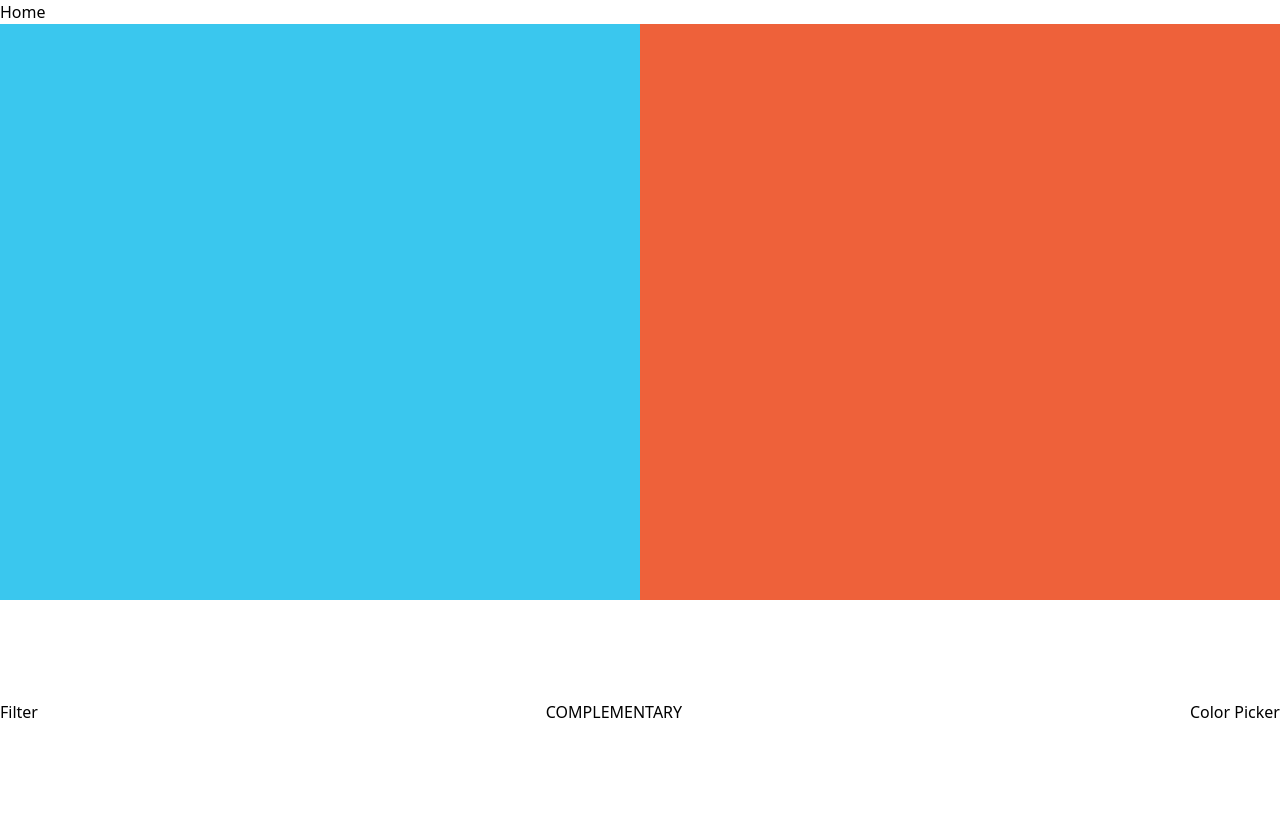
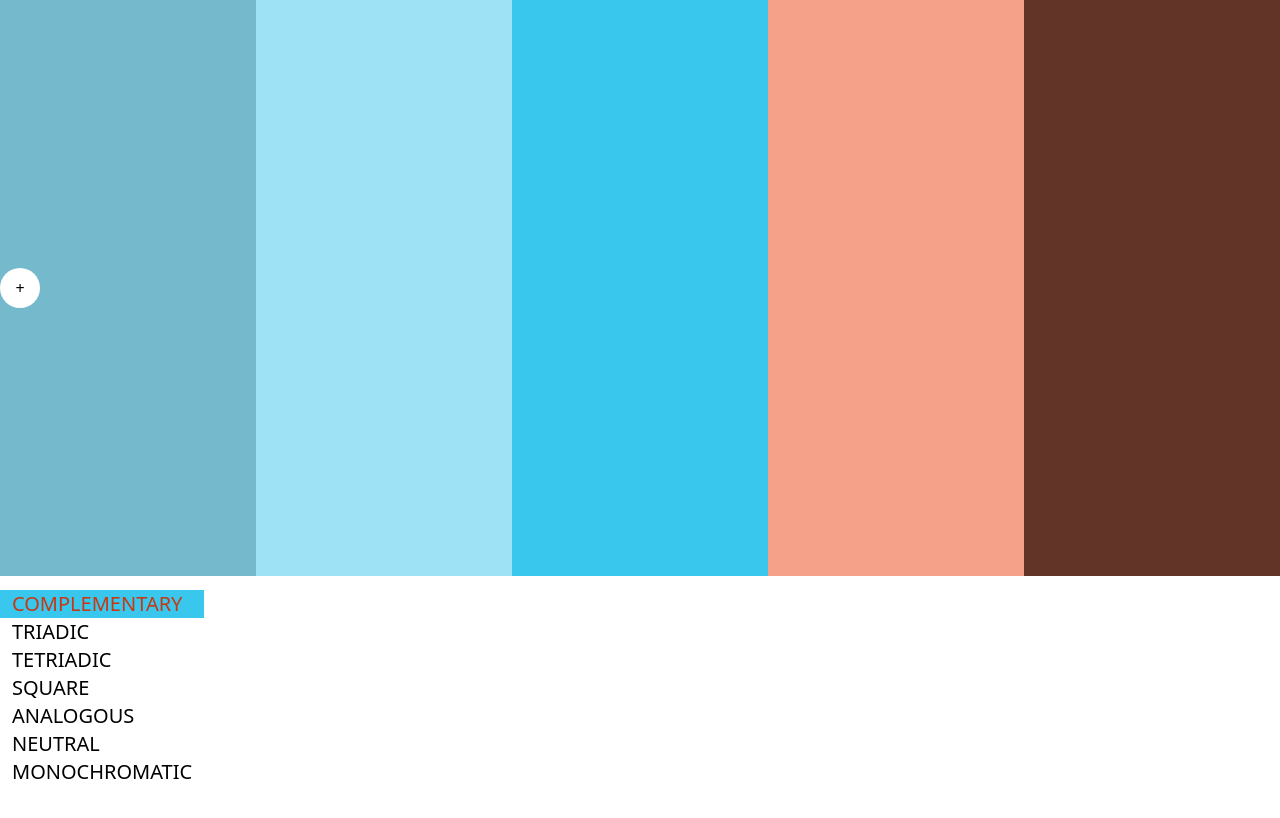
Before and after one commit to the-new-kim/color-palette-generator, a React (Create React App) app: page / in a window 1280 px wide. Shown: the top 818 px of the page. Built offline with nearby package versions, Linux system fonts and the light colour scheme.

Commit message:
AddColorBtn

```diff
--- a/src/Layout.tsx
+++ b/src/Layout.tsx
@@ -7,7 +7,7 @@ function Layout() {
   return (
     <>
       <main className="min-h-screen flex flex-col">
-        <Header />
+        {/* <Header /> */}
         <Suspense>
           <Outlet />
         </Suspense>
--- a/src/atoms.ts
+++ b/src/atoms.ts
@@ -1,6 +1,6 @@
 import { atom } from "recoil";
 import { generatePalette } from "./helpers";
-import { IPalette } from "./types";
+import { IColor, IPalette } from "./types";
 
 const defaultPalette = generatePalette({});
 
@@ -8,3 +8,8 @@ export const paletteState = atom<IPalette>({
   key: "paletteState",
   default: defaultPalette,
 });
+
+export const baseColorState = atom<IColor | null>({
+  key: "baseColorState",
+  default: null,
+});
--- /dev/null
+++ b/src/components/AddColorBtn.tsx
@@ -0,0 +1,65 @@
+import { useSetRecoilState } from "recoil";
+import { paletteState } from "../atoms";
+import { getAverage } from "../helpers";
+
+interface IAddColorBtnProps {
+  isFirstChild?: boolean;
+  isLastChild?: boolean;
+  index: number;
+}
+
+function AddColorBtn({ isFirstChild, isLastChild, index }: IAddColorBtnProps) {
+  const setPalette = useSetRecoilState(paletteState);
+
+  const addColor = (btnIndex: number) => {
+    setPalette((oldPaletteState) => {
+      let newPalette = { ...oldPaletteState };
+      let colors = [...oldPaletteState.colors];
+      const currentColor = isLastChild
+        ? colors[btnIndex - 1]
+        : colors[btnIndex];
+      const comparisonColor = colors[btnIndex - 1]; // Unnecessary for isLastChild...
+
+      const hue =
+        !isFirstChild && !isLastChild
+          ? ((currentColor.hue + comparisonColor.hue) / 2) % 360 // ❓ Ignore saturation and lightness?
+          : currentColor.hue; ///////////////////////////////////// or compare the fist and last children?
+      const saturation = isFirstChild
+        ? currentColor.saturation - 5 // ⌚ handle it later... results smaller than 0
+        : isLastChild
+        ? currentColor.saturation + 5 // ⌚ handle it later... results bigger than 100
+        : getAverage([currentColor.saturation, comparisonColor.saturation]);
+      const lightness = isFirstChild
+        ? currentColor.lightness - 5
+        : isLastChild
+        ? currentColor.lightness + 5
+        : getAverage([currentColor.lightness, comparisonColor.lightness]);
+
+      const newColor = { hue, saturation, lightness };
+      colors.splice(btnIndex, 0, newColor);
+      newPalette = { ...newPalette, colors };
+
+      return newPalette;
+    });
+  };
+
+  return (
+    <div
+      className={`group
+      absolute top-0 bottom-0 m-auto flex justify-center items-center
+      ${isLastChild ? "right-0" : "left-0"}
+      ${!isFirstChild && !isLastChild && "translate-x-[-50%]"}
+      `}
+    >
+      <div
+        className="bg-white w-10 h-10 rounded-full flex justify-center items-center
+        opacity-0 group-hover:opacity-100 transition-opacity duration-300 ease-out cursor-pointer"
+        onClick={() => addColor(index)}
+      >
+        +
+      </div>
+    </div>
+  );
+}
+
+export default AddColorBtn;
--- a/src/components/Color.tsx
+++ b/src/components/Color.tsx
@@ -1,17 +1,36 @@
+import { HSLToHex } from "../helpers";
 import { IColor } from "../types";
 
 interface IColorProps {
   color: IColor;
+  index: number;
 }
 
-function Color({ color }: IColorProps) {
-  const { hue, saturation, lightness } = color;
+function Color({ color, index }: IColorProps) {
+  const { hue, saturation, lightness, isBaseColor } = color;
 
   return (
     <div
-      className="flex-grow"
-      style={{ background: `hsl(${hue},${saturation}%,${lightness}%)` }}
-    ></div>
+      className="group flex-grow flex flex-col justify-center items-center overflow-hidden"
+      style={{
+        background: `hsl(${hue},${saturation}%,${lightness}%)`,
+        color: lightness > 50 ? "black" : "white",
+      }}
+    >
+      <ul
+        className="flex flex-col justify-end items-center flex-grow relative pb-10
+      opacity-0 group-hover:opacity-100 transition-opacity duration-300 ease-out
+    [&>*]:cursor-pointer [&>*]:mb-5
+      "
+      >
+        <li>X</li>
+        <li>Move</li>
+        <li>Color Picker</li>
+        <li>Copy Hex</li>
+        <li>{HSLToHex(hue, saturation, lightness)}</li>
+        {isBaseColor && <li>⭐</li>}
+      </ul>
+    </div>
   );
 }
 
--- /dev/null
+++ b/src/components/Filter.tsx
@@ -0,0 +1,47 @@
+import { useRecoilState, useRecoilValue } from "recoil";
+import { baseColorState, paletteState } from "../atoms";
+import { generatePalette } from "../helpers";
+import { EColorHarmonies } from "../types";
+import { motion } from "framer-motion";
+
+function Filter() {
+  const [palette, setPalette] = useRecoilState(paletteState);
+  const baseColor = useRecoilValue(baseColorState);
+
+  return (
+    <ul className="z-10 bg-white text-xl">
+      {Object.keys(EColorHarmonies)
+        .filter((key) => isNaN(Number(key)))
+        .map((colorHarmonyName, index) => (
+          <li className="relative" key={colorHarmonyName}>
+            <span
+              className="cursor-pointer px-3 text-white mix-blend-difference font-thin"
+              onClick={() =>
+                setPalette(
+                  generatePalette({
+                    colorHarmony: index,
+                    baseColor: baseColor || undefined,
+                  })
+                )
+              }
+            >
+              {colorHarmonyName}
+            </span>
+            {palette.harmonyName === colorHarmonyName && (
+              <motion.span
+                style={{
+                  background: `hsl(${baseColor ? baseColor.hue : 0},${
+                    baseColor ? baseColor.saturation : 0
+                  }%,${baseColor ? baseColor.lightness : 0}%)`,
+                }}
+                className="absolute top-0 bottom-0 left-0 w-full -z-10"
+                layoutId="activeHarmony"
+              ></motion.span>
+            )}
+          </li>
+        ))}
+    </ul>
+  );
+}
+
+export default Filter;
--- a/src/components/Header.tsx
+++ b/src/components/Header.tsx
@@ -2,7 +2,7 @@ import { Link } from "react-router-dom";
 
 function Header() {
   return (
-    <header>
+    <header className="fixed flex top-0 left-0 w-full z-10 bg-white">
       <Link to="/">Home</Link>
     </header>
   );
--- a/src/components/Modal.tsx
+++ b/src/components/Modal.tsx
@@ -12,7 +12,7 @@ function Modal({ setState, child }: IModalProps) {
         setState(false);
       }}
       className="fixed top-0 left-0 w-screen h-screen bg-[rgba(0,0,0,0.5)]
-      flex justify-center items-center
+      flex justify-center items-center z-50
       "
     >
       <div className="flex justify-center items-center w-[50vw] h-[50vh] max-w-screen-md">
--- a/src/components/Palette.tsx
+++ b/src/components/Palette.tsx
@@ -1,38 +1,29 @@
-import { useState } from "react";
-import { useRecoilState } from "recoil";
+import { useRecoilValue } from "recoil";
 import { paletteState } from "../atoms";
-import { generatePalette } from "../helpers";
+import AddColorBtn from "./AddColorBtn";
+
 import Color from "./Color";
-import ColorPicker from "./ColorPicker";
-import Modal from "./Modal";
 
 function Palette() {
-  const [palette, setPalette] = useRecoilState(paletteState);
-
-  const [colorPickerOpen, setColorPickerOpen] = useState<boolean>(false);
+  const palette = useRecoilValue(paletteState);
 
   return (
     <div className="w-full flex flex-col items-center justify-center flex-grow">
       <div className="flex flex-grow w-full">
         {palette.colors.map((color, index) => (
-          <Color key={index} color={color} />
+          <div key={"palette" + index} className="relative flex flex-grow">
+            {index === 0 ? (
+              <AddColorBtn index={index} isFirstChild />
+            ) : (
+              <AddColorBtn index={index} />
+            )}
+            <Color index={index} color={color} />
+            {index === palette.colors.length - 1 && (
+              <AddColorBtn index={palette.colors.length} isLastChild />
+            )}
+          </div>
         ))}
       </div>
-      <div className="bg-white h-56 w-full flex justify-between items-center">
-        <div>Filter</div>
-        <div onClick={() => setPalette(generatePalette({}))}>
-          {palette.harmonyName}
-        </div>
-        <div onClick={() => setColorPickerOpen((prev) => !prev)}>
-          Color Picker
-        </div>
-      </div>
-      {colorPickerOpen && (
-        <Modal
-          setState={setColorPickerOpen}
-          child={<ColorPicker setState={setColorPickerOpen} />}
-        />
-      )}
     </div>
   );
 }
--- a/src/helpers.ts
+++ b/src/helpers.ts
@@ -1,13 +1,75 @@
 import { EColorHarmonies, ELightness, ESaturation, IColor } from "./types";
+
+//https://css-tricks.com/converting-color-spaces-in-javascript/
+export const HSLToHex = (
+  hue: number,
+  saturation: number,
+  lightness: number
+) => {
+  saturation /= 100;
+  lightness /= 100;
+
+  let c = (1 - Math.abs(2 * lightness - 1)) * saturation,
+    x = c * (1 - Math.abs(((hue / 60) % 2) - 1)),
+    m = lightness - c / 2,
+    red: number | string = 0,
+    green: number | string = 0,
+    blue: number | string = 0;
+
+  if (0 <= hue && hue < 60) {
+    red = c;
+    green = x;
+    blue = 0;
+  } else if (60 <= hue && hue < 120) {
+    red = x;
+    green = c;
+    blue = 0;
+  } else if (120 <= hue && hue < 180) {
+    red = 0;
+    green = c;
+    blue = x;
+  } else if (180 <= hue && hue < 240) {
+    red = 0;
+    green = x;
+    blue = c;
+  } else if (240 <= hue && hue < 300) {
+    red = x;
+    green = 0;
+    blue = c;
+  } else if (300 <= hue && hue < 360) {
+    red = c;
+    green = 0;
+    blue = x;
+  }
+  // Having obtained RGB, convert channels to hex
+  red = Math.round((red + m) * 255).toString(16);
+  green = Math.round((green + m) * 255).toString(16);
+  blue = Math.round((blue + m) * 255).toString(16);
+
+  // Prepend 0s, if necessary
+  if (red.length == 1) red = "0" + red;
+  if (green.length == 1) green = "0" + green;
+  if (blue.length == 1) blue = "0" + blue;
+
+  return "#" + red + green + blue;
+};
+
+export const getAverage = (numbers: number[]) => {
+  let sum = 0;
+  numbers.map((number, index) => (sum += number));
+  return Math.floor(sum / numbers.length);
+};
 
 export const generateSingleColor = ({
   hue,
   saturation,
   lightness,
+  isBaseColor,
 }: {
   hue?: number;
   saturation?: number | ESaturation;
   lightness?: number | ELightness;
+  isBaseColor: boolean;
 }) => {
   if (typeof hue === "undefined") {
     hue = Math.floor(Math.random() * 360);
@@ -42,18 +104,19 @@ export const generateSingleColor = ({
   }
 
   // else .....get lightness directly as a number
-  console.log(hue, saturation, lightness);
-  return { hue, saturation, lightness };
+
+  return { hue, saturation, lightness, isBaseColor };
 };
 
 export const generateMultipleColors = (
-  paletteLenght: number,
+  baseColor: IColor,
   hueDegreePatterns: number[],
-  primaryColor: IColor
+  needUnshift: boolean = false,
+  paletteLenght: number = 5
 ) => {
-  const { hue, saturation, lightness } = primaryColor;
+  const { hue, saturation, lightness } = baseColor;
 
-  let colors = [primaryColor];
+  let colors = [baseColor];
   let currentIndex = 0;
   let currentHue = hue;
 
@@ -63,44 +126,35 @@ export const generateMultipleColors = (
     } else {
       currentIndex = 0;
     }
-    currentHue += hueDegreePatterns[currentIndex];
+    currentHue = (currentHue + hueDegreePatterns[currentIndex]) % 360;
 
-    ////////❗ looper if paletteLenth is bigger than patterns length...
-
-    // Filter ?
-
-    // Random ?
-
-    // const color = generateSingleColor({
-    //   hue: currentHue,
-    // });
-    // colors.push(color);
-
-    // Default: Saturation & Lightness are same as primary
     const color = generateSingleColor({
       hue: currentHue,
-      saturation,
-      lightness,
+      isBaseColor: false,
     });
 
-    colors.push(color);
+    needUnshift
+      ? i % 2 === 0
+        ? colors.push(color)
+        : colors.unshift(color)
+      : colors.push(color);
   }
-
+  // ⌚ Think about the changing position(index) of baseColor...
   return colors;
 };
 
 export const generatePalette = ({
-  primaryColor,
+  baseColor,
   colorHarmony,
 }: {
-  primaryColor?: IColor;
+  baseColor?: IColor;
   colorHarmony?: EColorHarmonies;
 }) => {
   let colors: IColor[] = [];
   let harmonyName = "";
 
-  if (typeof primaryColor === "undefined") {
-    primaryColor = generateSingleColor({});
+  if (typeof baseColor === "undefined") {
+    baseColor = generateSingleColor({ isBaseColor: true });
   }
 
   if (typeof colorHarmony === "undefined") {
@@ -115,17 +169,19 @@ export const generatePalette = ({
   harmonyName = EColorHarmonies[colorHarmony];
 
   if (colorHarmony === EColorHarmonies.COMPLEMENTARY) {
-    colors = generateMultipleColors(2, [180], primaryColor);
+    colors = generateMultipleColors(baseColor, [180], true);
   } else if (colorHarmony === EColorHarmonies.TRIADIC) {
-    colors = generateMultipleColors(3, [120], primaryColor);
+    colors = generateMultipleColors(baseColor, [120]);
   } else if (colorHarmony === EColorHarmonies.TETRIADIC) {
-    colors = generateMultipleColors(4, [60, 120], primaryColor);
+    colors = generateMultipleColors(baseColor, [60, 120]);
   } else if (colorHarmony === EColorHarmonies.SQUARE) {
-    colors = generateMultipleColors(4, [90], primaryColor);
+    colors = generateMultipleColors(baseColor, [90]);
   } else if (colorHarmony === EColorHarmonies.ANALOGOUS) {
-    colors = generateMultipleColors(3, [30], primaryColor);
+    colors = generateMultipleColors(baseColor, [30]);
   } else if (colorHarmony === EColorHarmonies.NEUTRAL) {
-    colors = generateMultipleColors(3, [15], primaryColor);
+    colors = generateMultipleColors(baseColor, [15]);
+  } else if (colorHarmony === EColorHarmonies.MONOCHROMATIC) {
+    colors = generateMultipleColors(baseColor, [0]);
   }
 
   return { colors, harmonyName };
--- a/src/routes/Home.tsx
+++ b/src/routes/Home.tsx
@@ -1,9 +1,39 @@
+import { useEffect, useState } from "react";
+import { useRecoilState, useRecoilValue } from "recoil";
+import { baseColorState, paletteState } from "../atoms";
+import ColorPicker from "../components/ColorPicker";
+import Filter from "../components/Filter";
+import Modal from "../components/Modal";
 import Palette from "../components/Palette";
 
 function Home() {
+  const palette = useRecoilValue(paletteState);
+  const [baseColor, setBaseColor] = useRecoilState(baseColorState);
+  const [colorPickerOpen, setColorPickerOpen] = useState<boolean>(false);
+
+  useEffect(() => {
+    const base = palette.colors.find((color) => color.isBaseColor);
+    if (!base) return;
+    setBaseColor(base);
+  }, [baseColor, palette.colors, setBaseColor]);
+
   return (
-    <section className="relative overflow-hidden w-screen min-h-screen flex bg-slate-400">
+    <section className="relative overflow-hidden w-full min-h-screen flex flex-col">
       <Palette />
+
+      <div className="h-56 w-full flex justify-between items-center">
+        <Filter />
+        {/* <div onClick={() => setColorPickerOpen((prev) => !prev)}>
+          Color Picker
+        </div> */}
+      </div>
+
+      {/* {colorPickerOpen && (
+        <Modal
+          setState={setColorPickerOpen}
+          child={<ColorPicker setState={setColorPickerOpen} />}
+        />
+      )} */}
     </section>
   );
 }
--- a/src/types.ts
+++ b/src/types.ts
@@ -5,6 +5,7 @@ export enum EColorHarmonies {
   SQUARE,
   ANALOGOUS,
   NEUTRAL,
+  MONOCHROMATIC,
 }
 
 export enum ESaturation {
@@ -23,6 +24,7 @@ export interface IColor {
   hue: number;
   saturation: number;
   lightness: number;
+  isBaseColor?: boolean;
 }
 
 export interface IPalette {
```
Also changed, not shown: 1 other file (tests, documents, lock files or other folders).
